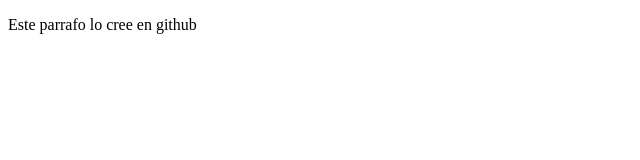
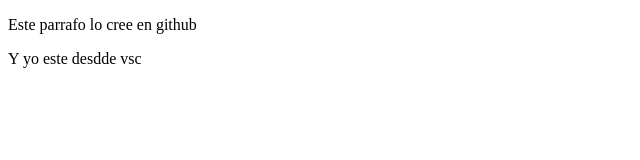
Before and after one commit to EmanuelMugna/Workspace, a plain HTML site: page exclamacion.html in a window 1280 px wide. Shown: the whole page, without its empty margins (0-640 px from the left). Drawn offline with Linux system fonts and the light colour scheme.

Commit message:
Mensaje desde vsc

```diff
--- a/exclamacion.html
+++ b/exclamacion.html
@@ -7,5 +7,6 @@
 </head>
 <body>
     <p>Este parrafo lo cree en github</p>
+    <p>Y yo este desdde vsc</p>
 </body>
 </html>
```
